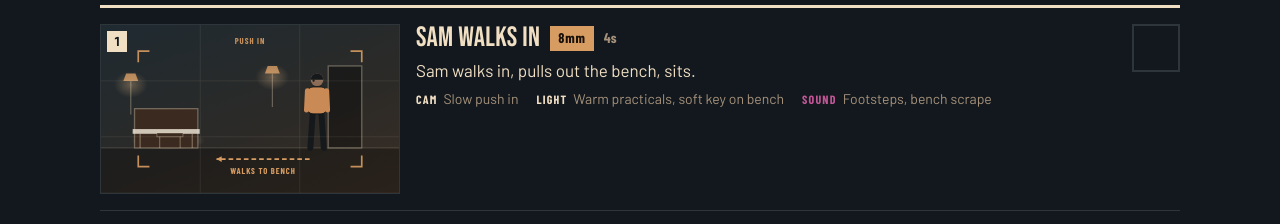
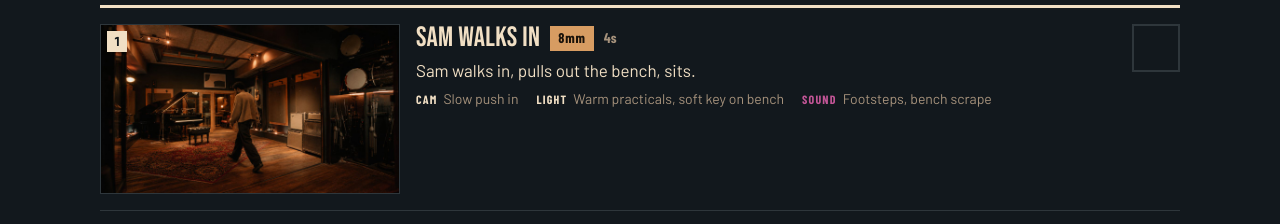
Before and after one commit to nonzusmagnus/nonzusmagnus.github.io, a plain HTML site: page rule-of-thumb-storyboard/index.html in a window 1280 px wide. Shown: the part 728-952 px from the top of the page. Drawn offline with nearby package versions, Linux system fonts and the light colour scheme.

Commit message:
Rule of Thumb storyboard: replace sketches with shot frame images
Co-Authored-By: Claude Opus 5.5 <noreply@anthropic.com>

```diff
--- a/rule-of-thumb-storyboard/index.html
+++ b/rule-of-thumb-storyboard/index.html
@@ -67,6 +67,7 @@ button:focus-visible,a:focus-visible{outline:2px solid var(--sun);outline-offset
 .frame{position:relative;aspect-ratio:16/9;max-width:100%;background:linear-gradient(160deg,#1f2a31,#2c2a27 60%,#3a2e25);border:1px solid var(--line);overflow:hidden}
 .frame .num{position:absolute;top:6px;left:6px;background:var(--cloud);color:var(--dusk);font-family:var(--label);font-weight:700;font-size:13px;padding:1px 7px;font-variant-numeric:tabular-nums}
 .frame svg{position:absolute;inset:0;width:100%;height:100%}
+.frame img{position:absolute;inset:0;width:100%;height:100%;object-fit:cover;display:block}
 .info{display:grid;gap:6px;min-width:0}
 .hd{display:flex;flex-wrap:wrap;align-items:center;gap:6px 10px}
 .hd h3{font-family:var(--display);font-weight:400;font-size:28px;line-height:1;margin:0;letter-spacing:.01em}
@@ -332,7 +333,7 @@ function saveLocal(){try{localStorage.setItem("rot_done",JSON.stringify([...done
 function shotRow(n){
   const [t,lens,sec,what,cam,light,snd,sub]=SHOTS[n], on=done.has(n);
   return `<div class="shot ${on?"on":""}" id="shot-${n}">
-    <div class="frame">${sketch(n)}<span class="num">${n}</span></div>
+    <div class="frame"><img src="img/shot${String(n).padStart(2,"0")}.jpg" alt="Frame for shot ${n}: ${esc(t)}" loading="lazy" decoding="async"><span class="num">${n}</span></div>
     <div class="info">
       <div class="hd"><h3>${esc(t)}</h3><span class="lens">${lens}</span><span class="sec">${sec}s</span></div>
       <p class="what">${esc(what)}</p>
```
Also changed, not shown: rule-of-thumb-storyboard/img/shot01.jpg (added), rule-of-thumb-storyboard/img/shot02.jpg (added), rule-of-thumb-storyboard/img/shot03.jpg (added), rule-of-thumb-storyboard/img/shot04.jpg (added), rule-of-thumb-storyboard/img/shot05.jpg (added), rule-of-thumb-storyboard/img/shot06.jpg (added), rule-of-thumb-storyboard/img/shot07.jpg (added), rule-of-thumb-storyboard/img/shot08.jpg (added), rule-of-thumb-storyboard/img/shot09.jpg (added), rule-of-thumb-storyboard/img/shot10.jpg (added), rule-of-thumb-storyboard/img/shot11.jpg (added), rule-of-thumb-storyboard/img/shot12.jpg (added), rule-of-thumb-storyboard/img/shot13.jpg (added), rule-of-thumb-storyboard/img/shot14.jpg (added), 4 more files.
